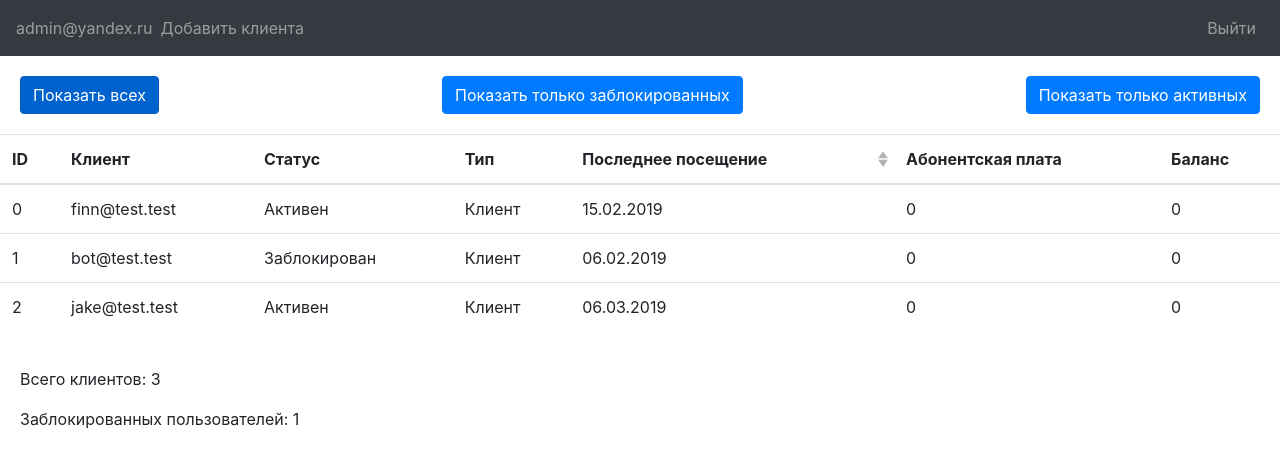
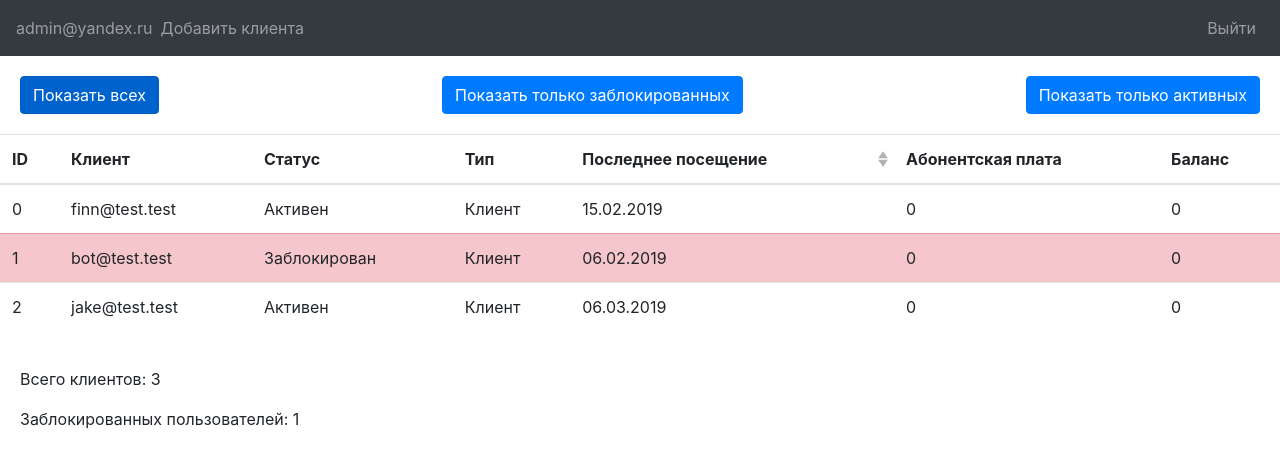
Before and after one commit to pirotech/trendcom-admin-test-task, a Vue app: page / in a window 1280 px wide. Shown: the top 468 px of the page. Built offline with nearby package versions, Linux system fonts and the light colour scheme.

Commit message:
Blocked users highlight by danger style

```diff
--- a/src/App.vue
+++ b/src/App.vue
@@ -25,6 +25,7 @@
       hover
       :items="filteredUsers"
       :fields="fields"
+      :tbody-tr-class="rowClass"
       @row-clicked="openEditor"
     />
     <div class="app-statistics">
@@ -289,6 +290,12 @@ export default {
         }
       });
     },
+    rowClass(item) {
+      if (item.status === 'blocked') {
+        return 'table-danger';
+      }
+      return '';
+    },
     cancelRegisterModal() {
       // clear form
       this.registerModal.email = '';
```
